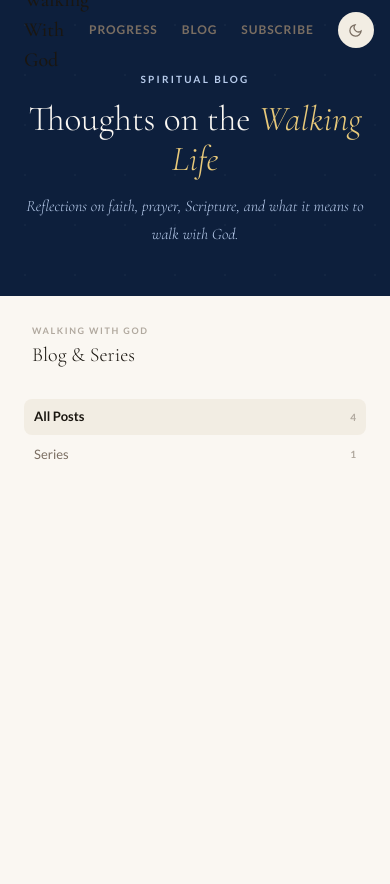
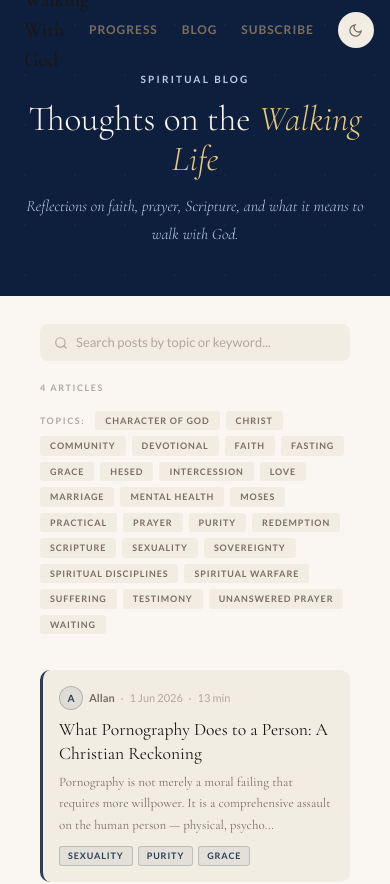
Before and after one commit to kiche-allan/spiritual-programme, a Next.js app: page /blog in a window 390 px wide. Shown: the top 884 px of the page. Built offline with nearby package versions, Linux system fonts and the light colour scheme.

Commit message:
fix: collapse blog grid on mobile/tablet so sidebars stop blocking article taps

```diff
--- a/app/globals.css
+++ b/app/globals.css
@@ -130,17 +130,17 @@ body { background: var(--bg); color: var(--t1); font-family: var(--font-lato), s
   font-family: 'Cormorant Garamond', Georgia, serif;
   font-size: clamp(1.4rem, 2.5vw, 1.85rem);
   font-weight: 500;
-  color: #BF8B3A;
+  color: #BF8B3A !important;
   margin: 2.8rem 0 1.1rem;
   padding-bottom: 10px;
-  border-bottom: 1.5px solid #BF8B3A30;
+  border-bottom: 1.5px solid rgba(191, 139, 58, 0.19);
   line-height: 1.25;
   letter-spacing: 0.01em;
 }
 
 .dark .article-prose h2 {
-  color: #E8C97A;
-  border-bottom-color: #E8C97A30;
+  color: #E8C97A !important;
+  border-bottom-color: rgba(232, 201, 122, 0.19);
 }
 
 .article-prose em {
@@ -244,3 +244,16 @@ body { background: var(--bg); color: var(--t1); font-family: var(--font-lato), s
     border-color: var(--tl) !important;
   }
 }
+
+/* Blog three-column grid — collapse on mobile/tablet */
+@media (max-width: 1023px) {
+  .blog-three-col {
+    display: block !important;
+  }
+  .blog-three-col > aside {
+    display: none !important;
+  }
+  .blog-three-col > main {
+    border-right: none !important;
+  }
+}
```
